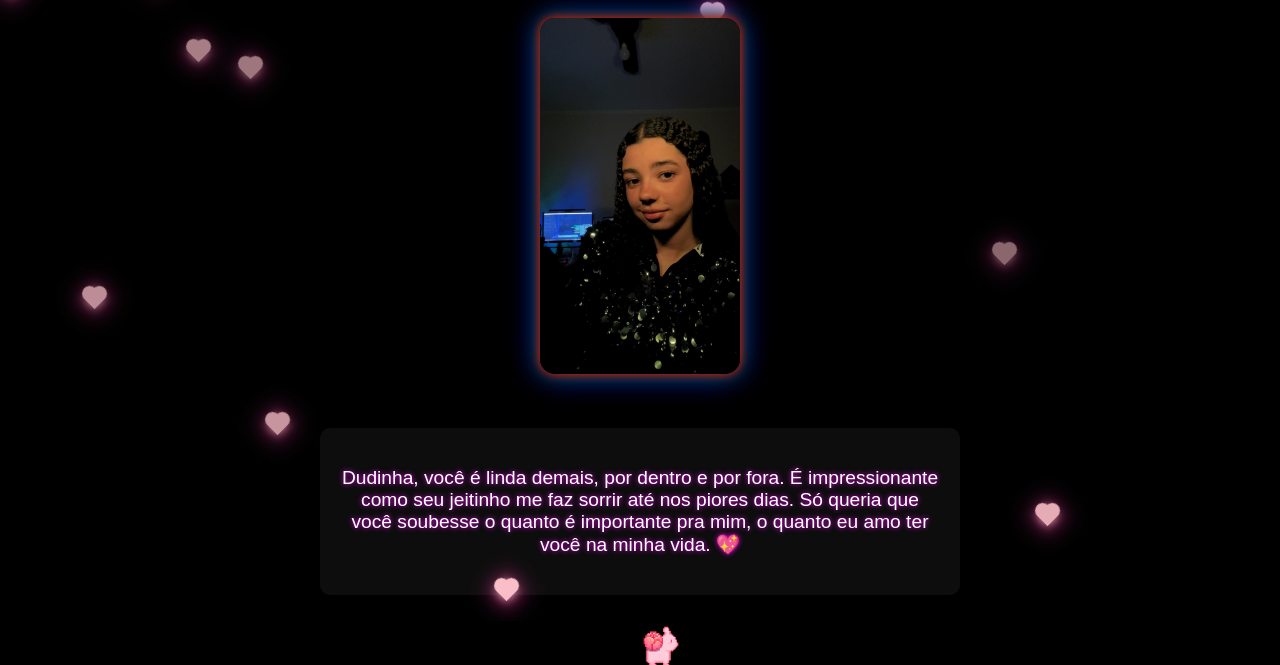
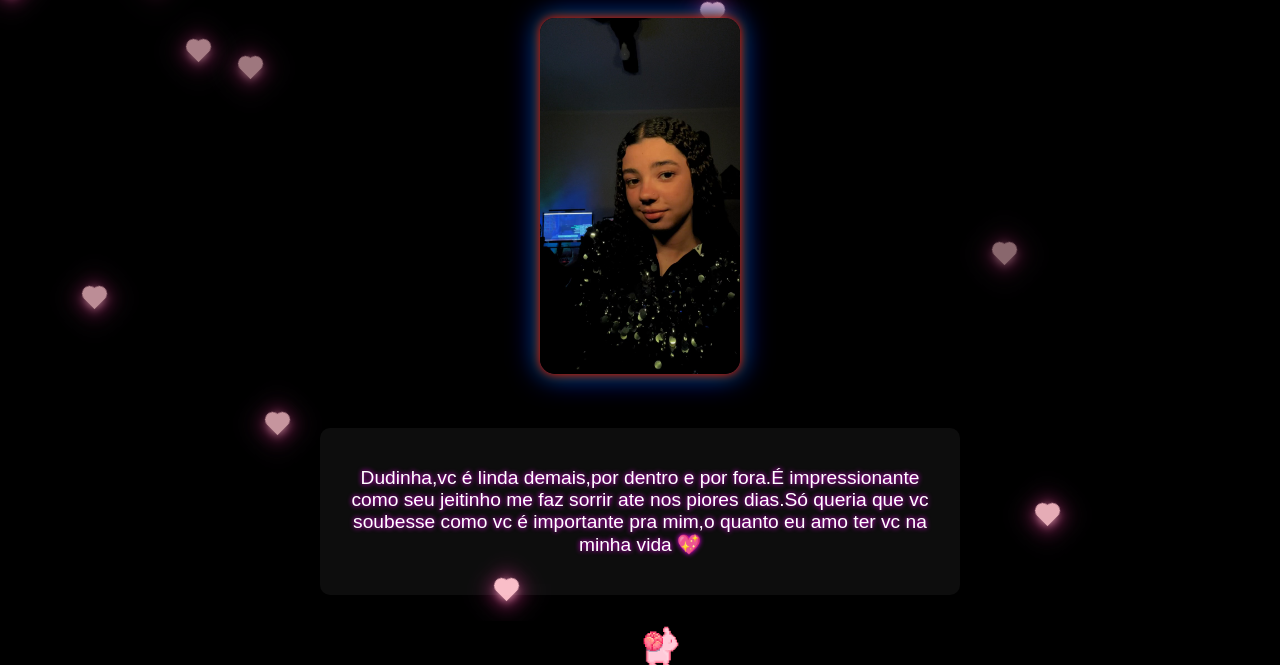
Before and after one commit to EdHardy1122/Dudinha, a plain HTML site: page index.html in a window 1280 px wide. Shown: the part 179-844 px from the top of the page. Drawn offline with Linux system fonts and the light colour scheme.

Commit message:
index.html

```diff
--- a/index.html
+++ b/index.html
@@ -137,7 +137,7 @@
 
   <div class="texto">
     <p>
-      Dudinha, você é linda demais, por dentro e por fora. É impressionante como seu jeitinho me faz sorrir até nos piores dias. Só queria que você soubesse o quanto é importante pra mim, o quanto eu amo ter você na minha vida. 💖
+      Dudinha,vc é linda demais,por dentro e por fora.É impressionante como seu jeitinho me faz sorrir ate nos piores dias.Só queria que vc soubesse como vc é importante pra mim,o quanto eu amo ter vc na minha vida 💖
     </p>
   </div>
 
```
